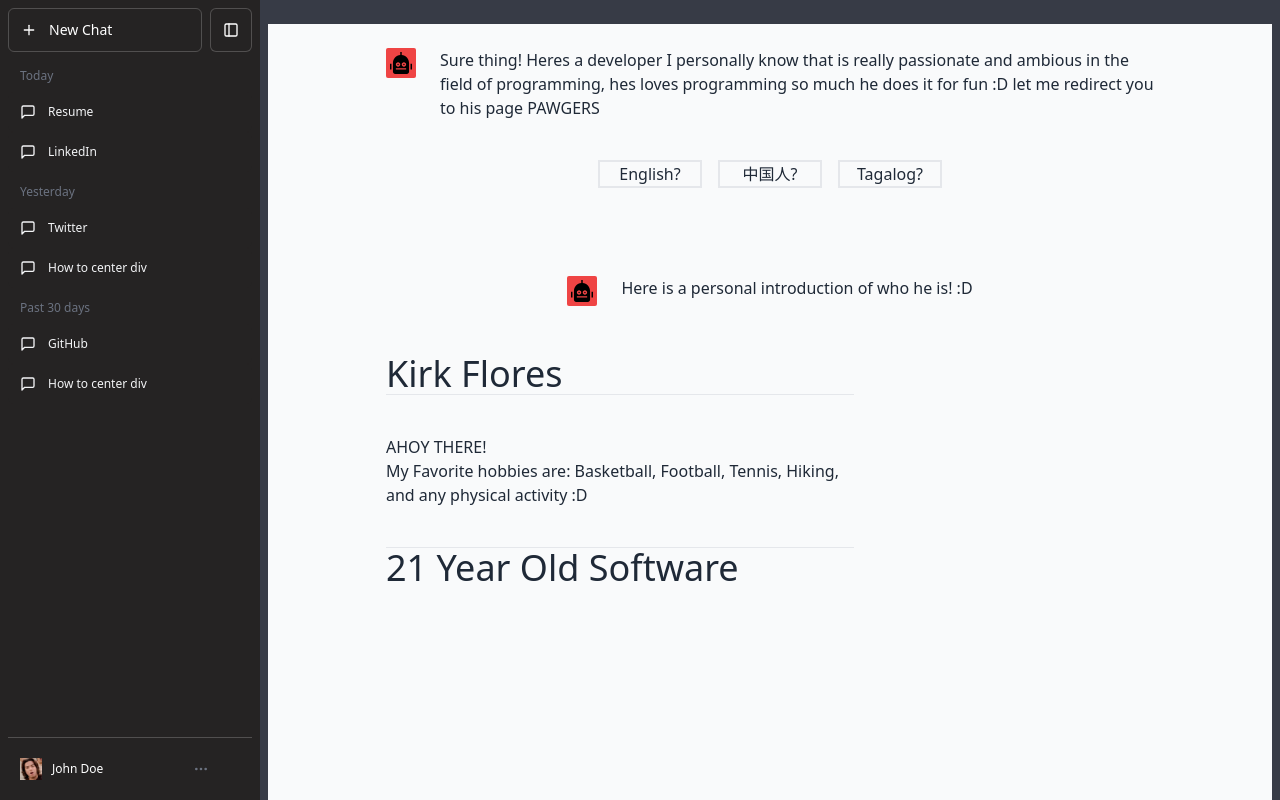
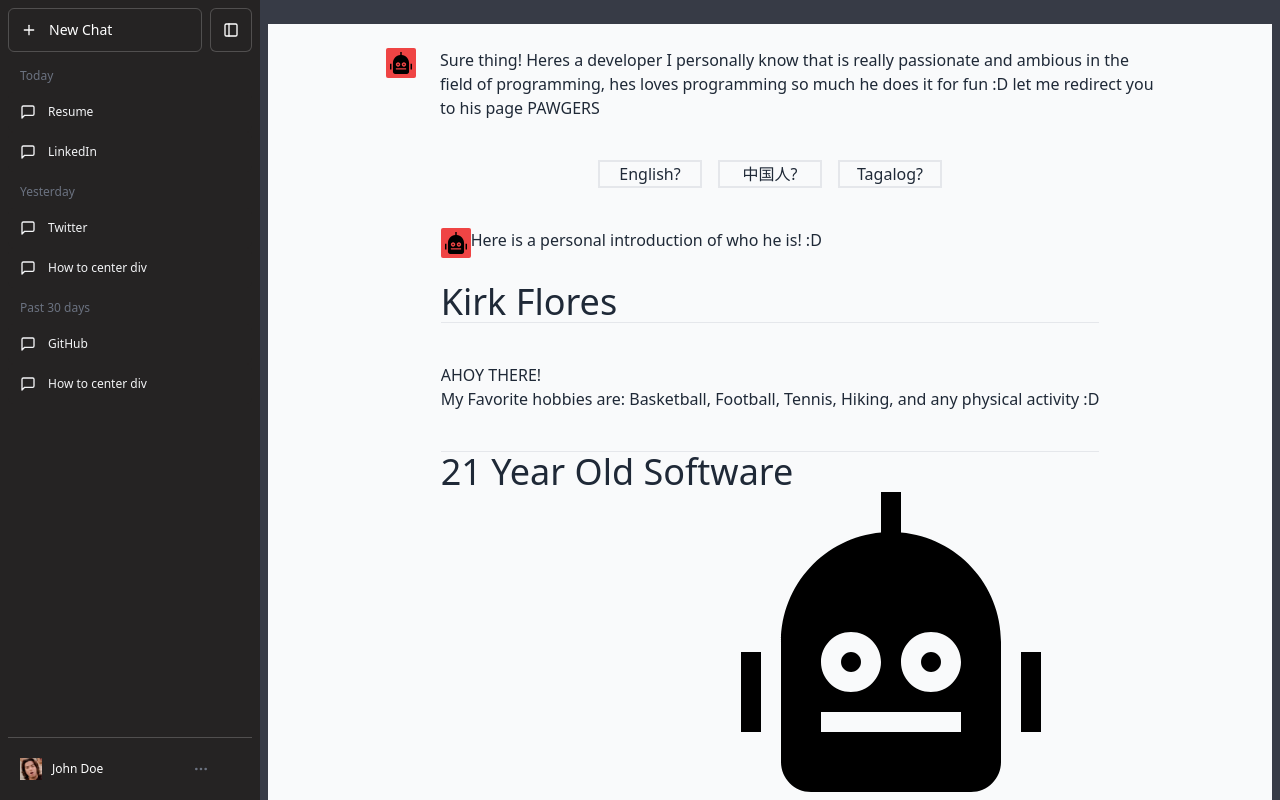
Before and after one commit to KirSpaceB/KirSpaceB.github.io, a React (Vite) app in the folder frontend/: page / in a window 1280 px wide. Both pictures are taken after a click on the button "English?". Built offline with nearby package versions, Linux system fonts and the light colour scheme.

Commit message:
fix: Getting closer to fixing the css issues

```diff
--- a/frontend/src/DevelopersPortfolio/LandingPage/LandingPage.tsx
+++ b/frontend/src/DevelopersPortfolio/LandingPage/LandingPage.tsx
@@ -1,5 +1,5 @@
 import RobotLogo from "../../shared/images/robot-svgrepo-com.svg";
-import { useState, useEffect, useContext } from "react";
+import { useState, useEffect } from "react";
 import { TechStackPage } from "../TechStackPage";
 import { LandingPageName } from "./LandingPageName";
 import { LandingPageGreeting } from "./LandingPageGreeting";
@@ -35,16 +35,20 @@ export const LandingPage = () => {
         <LandingPageAgeLocationContextProvider>
           <LandingPageNameContextProvider>
             <div className="flex flex-col p-4 gap-4 text-base md:gap-6 md:max-w-2xl lg:max-w-[38rem] xl:max-w-3xl md:py-6 lg:px-0 m-auto">
-              <div className="flex p-4 gap-4 text-base md:gap-6 md:max-w-2xl lg:max-w-[38rem] xl:max-w-3xl md:py-6 lg:px-0 m-auto">
-                <div className="w-[30px]">
-                  <div className="relative p-1 rounded-sm h-[30px] w-[30px] text-white flex items-center justify-center bg-red-500">
-                    <img src={RobotLogo} alt="" className="w-full h-full" />
+              {/* Try and make this its own component  */}
+              <div className="flex flex-row">
+                <div className="flex-shrink-0 flex flex-col relative items-start">
+                  <div className="w-[30px]">
+                    <div className="relative p-1 rounded-sm h-[30px] w-[30px] text-white flex items-center justify-center bg-red-500">
+                      <img src={RobotLogo} alt="" className="w-full h-full" />
+                    </div>
                   </div>
                 </div>
-                <div>
-                  {animateText}
-                </div>
+                {animateText}
               </div>
+
+              {/* Try and make this its own component  */}
+
               <div className="flex flex-row relative">
                 <div className="flex flex-col relative">
                   <LandingPageName isRendered={isTextComplete}/>
@@ -54,7 +58,6 @@ export const LandingPage = () => {
                   <hr className="mt-10"/>
                   <LandingPageAgeLocation/>
                 </div>
-                <img src={RobotLogo} alt="" className="w-[300px] h-[300px] relative left-[300px]"/>
               </div>
               <div className="flex flex-col gap-4 overflow-y-auto">
                 <div className="flex p-4 gap-4 text-base md:gap-6 md:max-w-2xl lg:max-w-[38rem] xl:max-w-3xl md:py-6 lg:px-0 m-auto overflow-y-auto">
--- a/frontend/src/DevelopersPortfolio/LandingPage/LandingPageAgeLocation.tsx
+++ b/frontend/src/DevelopersPortfolio/LandingPage/LandingPageAgeLocation.tsx
@@ -1,6 +1,7 @@
 import { useContext, useEffect, useState } from "react";
 import { LandingPageAgeLocationContext } from "./sharedcontext/LandingPageAgeLocationContext";
 import { TechStackContext } from "./sharedcontext/TechStackContext";
+import { RobotLogo } from "../techstackicons";
 export const LandingPageAgeLocation = () => {
   const {isGreetingFinished} = useContext(LandingPageAgeLocationContext);
   const {setIsAgeLocationFinished} = useContext(TechStackContext);
@@ -26,6 +27,8 @@ export const LandingPageAgeLocation = () => {
   return (
     <h1 className = "text-4xl">
       {ageLocationAnimation}
+      <img src={RobotLogo} alt="" className="w-[300px] h-[300px] relative left-[300px]"/>
+
     </h1>
   )
 }
--- a/frontend/src/DevelopersPortfolio/TechStackPage.tsx
+++ b/frontend/src/DevelopersPortfolio/TechStackPage.tsx
@@ -31,7 +31,7 @@ export const TechStackPage = () => {
   return (
     <>
       {isAgeLocationFinished &&
-        <div className="w-full text-gray-800 dark:text-gray-100 border-b dark:border-gray-900/50 dark:bg-[#444654]">
+        <div className="w-full text-gray-800 dark:text-gray-100 dark:border-gray-900/50 dark:bg-[#444654]">
           <div className="flex p-4 gap-4 text-base ">
             <div className="flex-shrink-0 flex flex-col">
                 <div className="w-[30px]">
--- a/frontend/src/LanguageOptions/LanguageOptions.tsx
+++ b/frontend/src/LanguageOptions/LanguageOptions.tsx
@@ -1,4 +1,4 @@
-import { useState, useEffect } from "react";
+import { useState } from "react";
 import { LandingPage } from "../DevelopersPortfolio/LandingPage/LandingPage";
 
 export const LanguageOptions = () => {
@@ -26,9 +26,7 @@ export const LanguageOptions = () => {
 
       <div className="flex flex-col gap-4 overflow-y-auto">
         {languagePicked &&
-          <div className="flex p-4 gap-4 text-base md:gap-6 md:max-w-2xl lg:max-w-[38rem] xl:max-w-3xl md:py-6 lg:px-0 m-auto overflow-y-auto">
-            <LandingPage/>
-          </div>
+          <LandingPage/>
         }
       </div>
     </div>
--- a/frontend/src/Maincontent/Maincontent.tsx
+++ b/frontend/src/Maincontent/Maincontent.tsx
@@ -1,6 +1,5 @@
 import { useState, useEffect } from "react";
 import { Answer } from "../Answer/Answer";
-
 export const Maincontent = () => {
   const [text,setText] = useState("");
   // When this is set to true we render a new component
@@ -75,8 +74,9 @@ export const Maincontent = () => {
                   ChatGPT
                   <span className="bg-yellow-200 text-yellow-900 py-0.5 px-1.5 text-xs md:text-sm rounded-md uppercase">Plus</span>
                 </h1>
-            }
-            {addToMainContext ? <Answer/> : null }
+              }
+              {addToMainContext ? <Answer/> : null }
+
             </div>
           </div>
           <form className="stretch mx-2 flex flex-row gap-3 last:mb-2 md:mx-4 md:last:mb-6 lg:mx-auto lg:max-w-2xl xl:max-w-3xl" action="">
```
Also changed, not shown: frontend/src/Answer/images/robot-svgrepo-com.svg (added).
